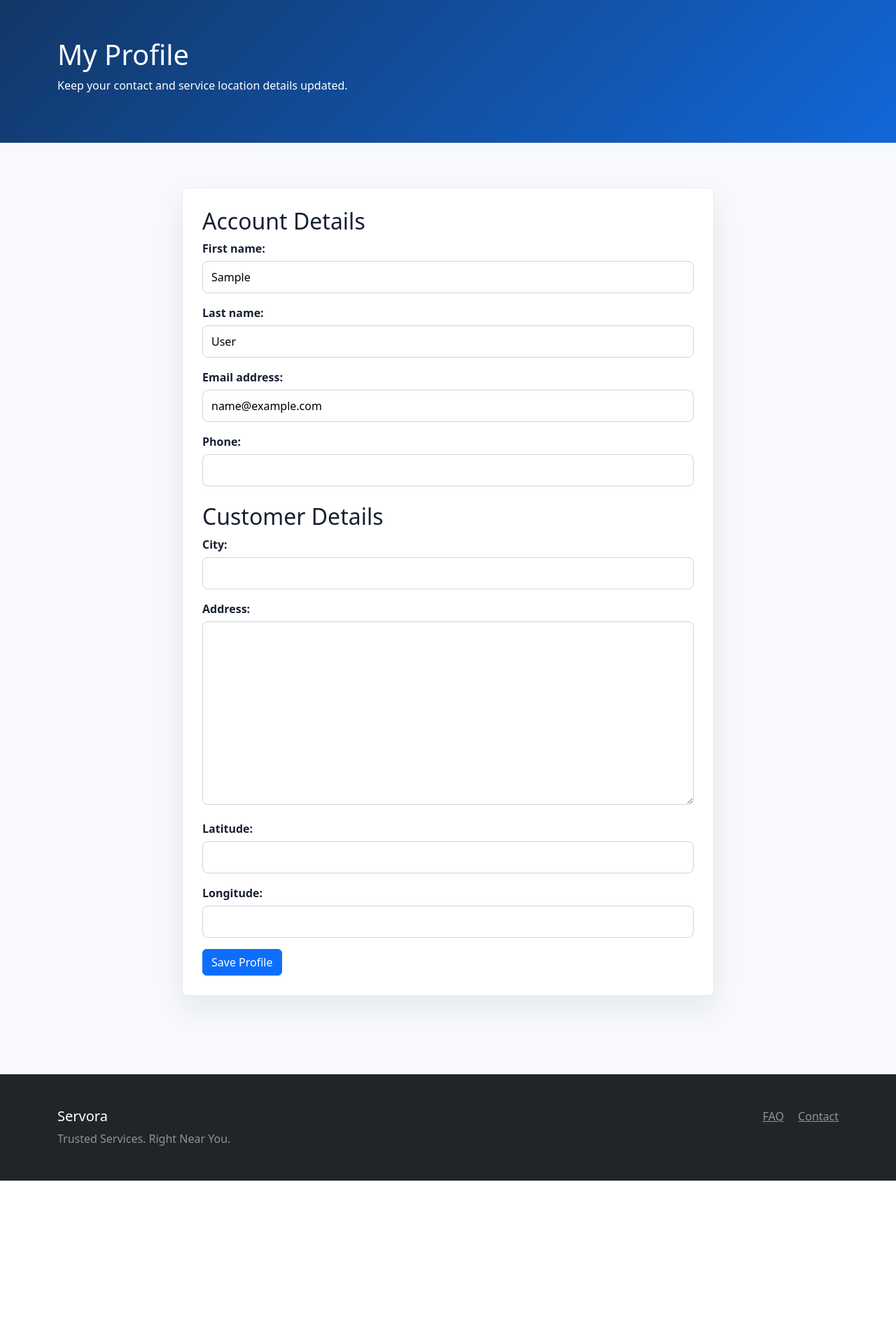
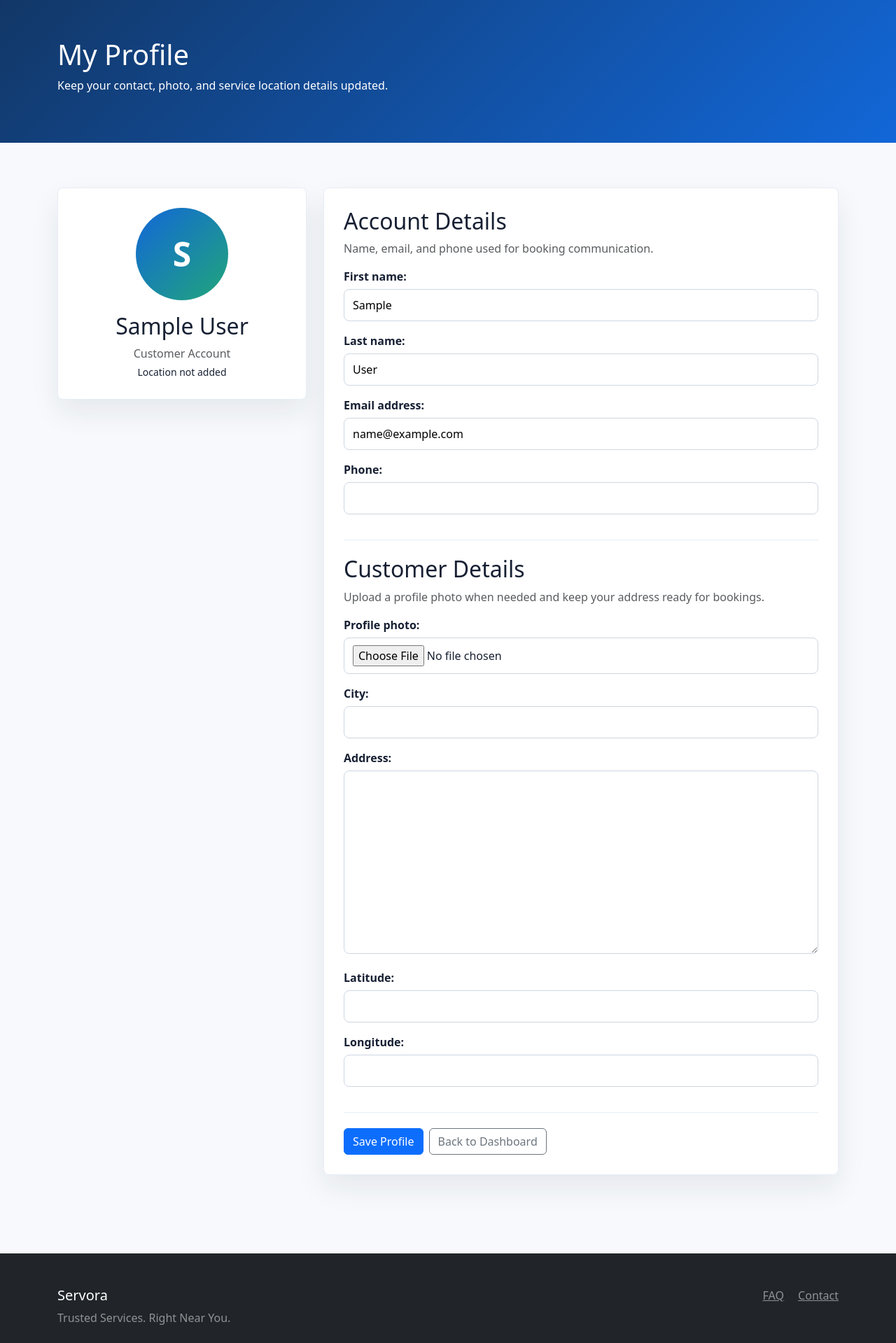
Before and after one commit to Deep-pr/servora, a Django app: page /accounts/profile/ in a window 1280 px wide. Shown: the part 57-1976 px from the top of the page at 70% size. Before the commit the page ends 1744 px from the top, so only its background shows below. Run offline with Django 5.2, Linux system fonts and the light colour scheme; the visitor is signed in with stand-in values (Sample User, id 1); data comes from the database, SQL or seed files in the repository; data that the repository does not hold is empty.

Commit message:
Polish profile pages and photo uploads

```diff
--- a/accounts/forms.py
+++ b/accounts/forms.py
@@ -76,7 +76,7 @@ class UserProfileForm(forms.ModelForm):
 class CustomerProfileForm(forms.ModelForm):
     class Meta:
         model = CustomerProfile
-        fields = ('city', 'address', 'latitude', 'longitude')
+        fields = ('profile_photo', 'city', 'address', 'latitude', 'longitude')
 
 
 class ProviderProfileForm(forms.ModelForm):
--- a/accounts/models.py
+++ b/accounts/models.py
@@ -24,6 +24,7 @@ class User(AbstractUser):
 
 class CustomerProfile(models.Model):
     user = models.OneToOneField(User, on_delete=models.CASCADE, related_name='customer_profile')
+    profile_photo = models.ImageField(upload_to='customers/photos/', blank=True)
     address = models.TextField(blank=True)
     city = models.CharField(max_length=100, blank=True, db_index=True)
     latitude = models.DecimalField(max_digits=9, decimal_places=6, null=True, blank=True)
--- a/accounts/views.py
+++ b/accounts/views.py
@@ -61,7 +61,7 @@ def profile(request):
         template = 'accounts/provider_profile_form.html'
     else:
         customer_profile, _ = CustomerProfile.objects.get_or_create(user=request.user)
-        role_form = CustomerProfileForm(request.POST or None, instance=customer_profile)
+        role_form = CustomerProfileForm(request.POST or None, request.FILES or None, instance=customer_profile)
         template = 'accounts/customer_profile_form.html'
 
     if request.method == 'POST' and user_form.is_valid() and role_form.is_valid():
--- a/static/css/style.css
+++ b/static/css/style.css
@@ -102,13 +102,54 @@ body {
 }
 
 .profile-shell {
-  max-width: 760px;
+  max-width: 100%;
   margin: 0 auto;
   padding: 28px;
   background: #fff;
   border: 1px solid #e7edf5;
   border-radius: 8px;
   box-shadow: 0 18px 40px rgba(23, 32, 51, .08);
+}
+
+.profile-summary-card {
+  position: sticky;
+  top: 92px;
+  padding: 28px;
+  text-align: center;
+  background: #fff;
+  border: 1px solid #e7edf5;
+  border-radius: 8px;
+  box-shadow: 0 18px 40px rgba(23, 32, 51, .08);
+}
+
+.profile-avatar {
+  width: 132px;
+  height: 132px;
+  margin: 0 auto 18px;
+  display: grid;
+  place-items: center;
+  overflow: hidden;
+  border-radius: 50%;
+  background: linear-gradient(135deg, #1267d8, #21a67a);
+  color: #fff;
+  font-size: 3rem;
+  font-weight: 800;
+}
+
+.profile-avatar img {
+  width: 100%;
+  height: 100%;
+  object-fit: cover;
+}
+
+.form-section {
+  padding-bottom: 20px;
+  margin-bottom: 22px;
+  border-bottom: 1px solid #e7edf5;
+}
+
+.form-section:last-of-type {
+  border-bottom: 0;
 }
 
 .profile-shell label {
--- a/templates/accounts/customer_profile_form.html
+++ b/templates/accounts/customer_profile_form.html
@@ -1,18 +1,50 @@
 {% extends 'base.html' %}
 {% block title %}My Profile | Servora{% endblock %}
 {% block content %}
-<section class="page-header"><div class="container"><h1>My Profile</h1><p>Keep your contact and service location details updated.</p></div></section>
+<section class="page-header">
+  <div class="container">
+    <h1>My Profile</h1>
+    <p>Keep your contact, photo, and service location details updated.</p>
+  </div>
+</section>
 <section class="section-band">
   <div class="container">
+    <div class="row g-4 align-items-start">
+      <div class="col-lg-4">
+        <div class="profile-summary-card">
+          <div class="profile-avatar">
+            {% if role_form.instance.profile_photo %}
+              <img src="{{ role_form.instance.profile_photo.url }}" alt="{{ user.get_full_name|default:user.username }}">
+            {% else %}
+              <span>{{ user.username|first|upper }}</span>
+            {% endif %}
+          </div>
+          <h2>{{ user.get_full_name|default:user.username }}</h2>
+          <p class="text-muted mb-1">Customer Account</p>
+          <p class="small mb-0">{{ role_form.instance.city|default:"Location not added" }}</p>
+        </div>
+      </div>
+      <div class="col-lg-8">
         <div class="profile-shell">
-      <form method="post">
+          <form method="post" enctype="multipart/form-data">
             {% csrf_token %}
+            <div class="form-section">
               <h2>Account Details</h2>
+              <p class="text-muted">Name, email, and phone used for booking communication.</p>
               {{ user_form.as_p }}
-        <h2 class="mt-4">Customer Details</h2>
+            </div>
+            <div class="form-section">
+              <h2>Customer Details</h2>
+              <p class="text-muted">Upload a profile photo when needed and keep your address ready for bookings.</p>
               {{ role_form.as_p }}
+            </div>
+            <div class="d-flex gap-2 flex-wrap">
               <button class="btn btn-primary">Save Profile</button>
+              <a class="btn btn-outline-secondary" href="{% url 'dashboard:home' %}">Back to Dashboard</a>
+            </div>
           </form>
+        </div>
+      </div>
     </div>
   </div>
 </section>
```
Also changed, not shown: accounts/tests.py (+60 -0 lines), templates/accounts/provider_profile_form.html (+35 -2 lines), accounts/migrations/0002_customerprofile_profile_photo.py (added). Lines whose indentation alone changed are shown as unchanged.
